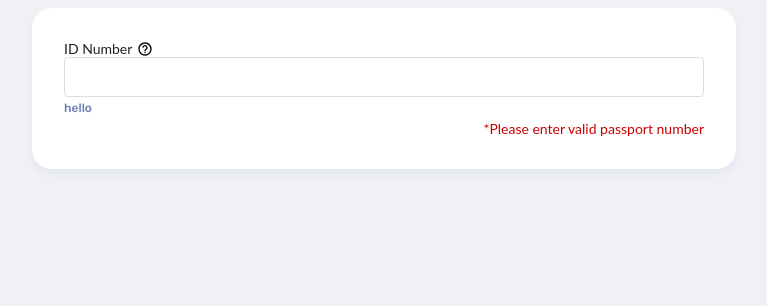
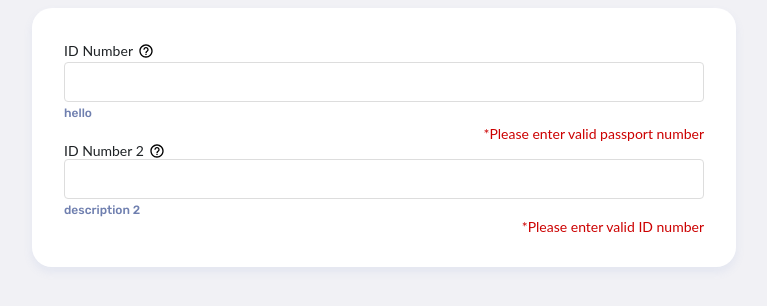
Before and after one commit to shinghuey27/dyno-web, a React (Create React App) app: page / in a window 1280 px wide. Shown: the top 306 px of the page, without its empty margins (256-1023 px from the left). Built offline with nearby package versions, Linux system fonts and the light colour scheme.

Commit message:
added comments and className styling

```diff
--- a/src/App.js
+++ b/src/App.js
@@ -2,12 +2,10 @@ import "./App.css";
 // import Button from "./Components/Button/Button";
 // import Label from "./Components/Label/Label";
 // import Description from "./Components/Label/Description";
-
 // import Sidebar from "./Components/Sidebar/Sidebar";
 // import Text from "./Components/Textbox/Text";
 // import Password from "./Components/Textbox/Password";
 // import Currency from "./Components/Textbox/Currency";
-
 // import Checkbox from "./Components/Checkbox/Checkbox";
 // import Switch from "./Components/Switch/Switch";
 // import Radio from "./Components/RadioButton/Radio";
@@ -18,29 +16,30 @@ import "./App.css";
 // import ErrorMessage from "./Components/Label/ErrorMessage";
 // import HelpOutline from "./Components/Icon/HelpOutline";
 // import HyperLink from "./Components/Link/HyperLink";
+// import {
+//   arrayOfStrings,
+//   options,
+//   optionsSample,
+//   topAccount,
+//   topBanks
+// } from "./SampleData/List";
+// import DropdownSearch from "./Components/Select/DropdownSearch/DropdownSearch";
+// import TextboxDyno from "./Components/Textbox/TextboxDyno";
+// import { color } from "@mui/system";
+// import ErrorOutlineIcon from "@mui/icons-material/ErrorOutline";
+// import { Icon } from "@mui/material";
+// import TextboxDyno_0 from "./Components/Textbox/TextboxDyno_0";
 
-import {
-  arrayOfStrings,
-  options,
-  optionsSample,
-  topAccount,
-  topBanks
-} from "./SampleData/List";
-import DropdownSearch from "./Components/Select/DropdownSearch/DropdownSearch";
 import { useState } from "react";
-import TextboxDyno from "./Components/Textbox/TextboxDyno";
-import { color } from "@mui/system";
-import ErrorOutlineIcon from "@mui/icons-material/ErrorOutline";
-import { Icon } from "@mui/material";
-import TextboxDyno_0 from "./Components/Textbox/TextboxDyno_0";
 import Textbox from "./Components/Textbox/Textbox";
 
 function App() {
   const [demo, setDemo] = useState(true);
   const [inputError, setInputError] = useState(false);
-
+  // 2 methods for custom styling
   return (
     <fieldset className="field" style={{ padding: "2rem" }}>
+      {/* inline styling */}
       <Textbox
         label={{
           text: "ID Number",
@@ -49,8 +48,7 @@ function App() {
             fontSize: "14px",
             fontWeight: 400,
             fontFamily: "Lato"
-          },
-          className: "labelClass"
+          }
         }}
         tooltip={{ text: "abc" }}
         text={{
@@ -81,6 +79,24 @@ function App() {
           }
         }}
       />
+      {/* className styling */}
+      <Textbox
+        label={{
+          text: "ID Number 2",
+          className: "labelClass"
+        }}
+        tooltip={{ text: "abc" }}
+        text={{
+          className: "textClass"
+        }}
+        description={{
+          text: "description 2"
+        }}
+        error={{
+          text: "*Please enter valid ID number",
+          className: "errorClass"
+        }}
+      />
     </fieldset>
   );
 }
```
